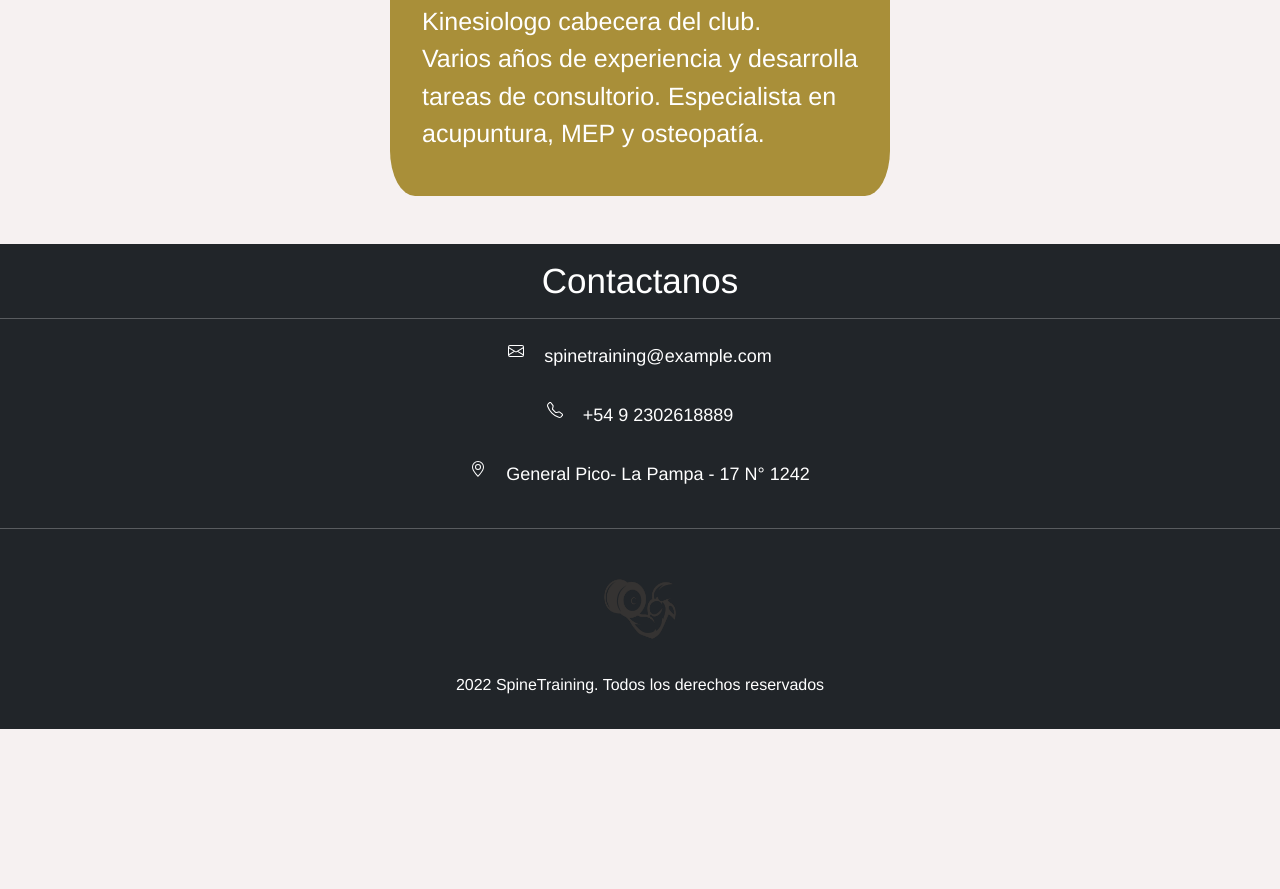
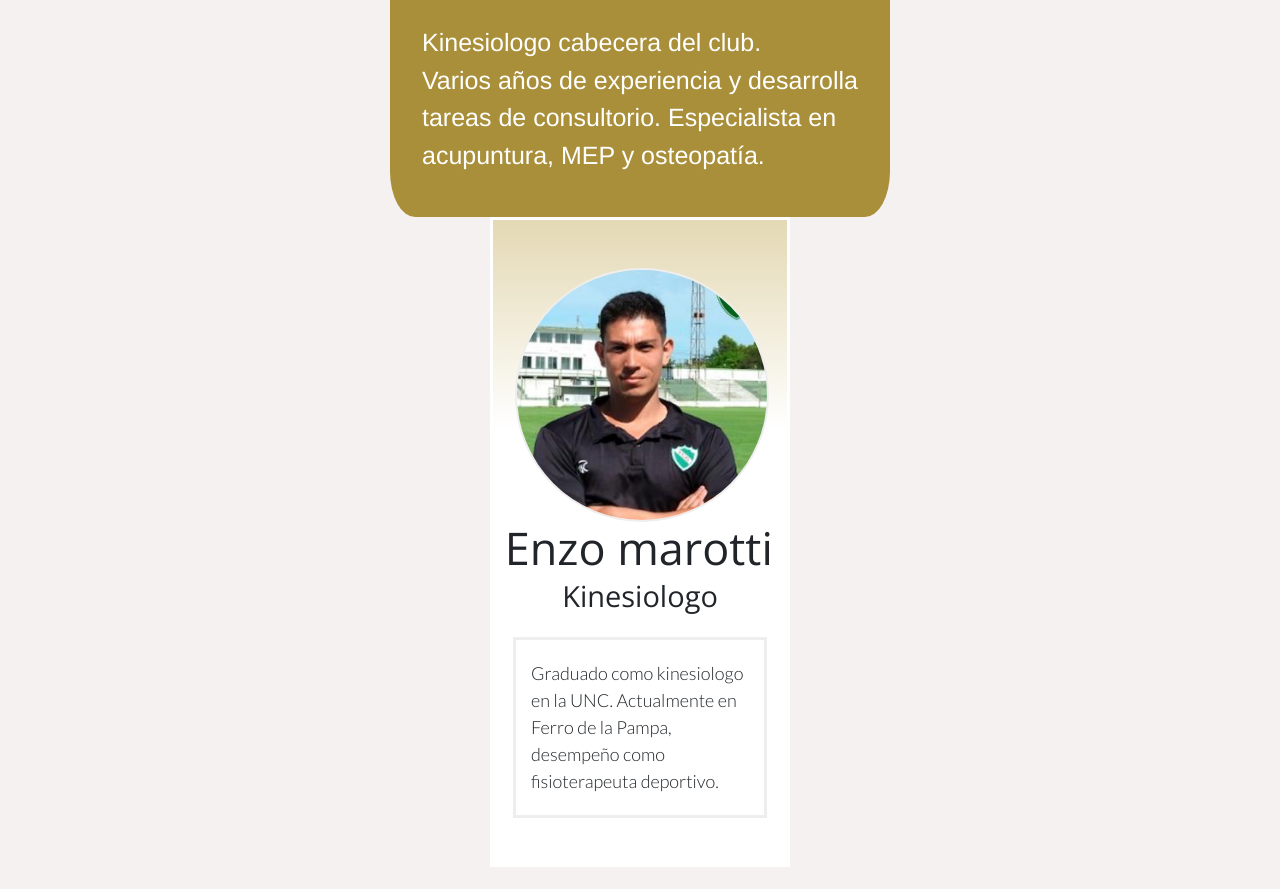
Before and after one commit to EnzoMarotti/KinesioMarotti, a website: page pages/Kinesiologos.html in a window 1280 px wide. Shown: the part 3691-4580 px from the top of the page. Before the commit the page ends 4420 px from the top, so only its background shows below. Drawn offline with nearby package versions, Linux system fonts and the light colour scheme.

Commit message:
desarrollo de card kinesio

```diff
--- a/pages/Kinesiologos.html
+++ b/pages/Kinesiologos.html
@@ -55,7 +55,7 @@
       Por otra parte, Formamos parte del cuerpo médico del club <b>Ferro Carril Oeste (G.P)</b> en el cual desempeñamos trabajo de campo, entrenamientos, asistencia durante el partido, y trabajo de rehabilitación y condicionamiento a los jugadores de dicha institución.
     </p>
     <div class="d-flex justify-content-center">
-      <img src="../Imagenes/kinesiologos/cuerpotecnico.PNG" alt="Imagen del equipo de trabajo en una oficina" class="quienes__img">
+      <img src="../Imagenes/kinesiologos/cuerpotecnico.PNG"  class="quienes__img">
     </div>
     <div class="d-flex justify-content-center">
       <img src="../Imagenes/kinesiologos/tv2.PNG" alt="Trabajo durante partido" class="quienes__img">
@@ -72,13 +72,26 @@
       </div>
       <div class="quienes__personal">
         <img src="../Imagenes/kinesiologos/Enzo.PNG" class="quienes__personal__img img-fluid" alt="Kinesiologo2">
-        <p class="quienes__personal__p"> Kinesiologo cabecera del club. <br> Varios años de experiencia y desarrolla tareas de consultorio. Especialista en acupuntura, MEP y osteopatía.
+        <p class="quienes__personal__p"> Kinesiologo de campo <br> Graduado como kinesiologo en la UNC. Actualmente en Ferro de la Pampa, desempeño como fisioterapeuta deportivo.
       </div>
       <div class="quienes__personal">
         <img src="../Imagenes/kinesiologos/Rodrigo.PNG" class="quienes__personal__img img-fluid" alt="Kinesiologo3">
         <p class="quienes__personal__p"> Kinesiologo cabecera del club. <br> Varios años de experiencia y desarrolla tareas de consultorio. Especialista en acupuntura, MEP y osteopatía.
       </div>
     </div>
+  </section>
+
+  <section>
+    <div class=box>
+      <div id="overlay">
+      <div class="image">
+      </div>
+      </div>
+      <ul class="text">Enzo marotti</ul>
+      <div class="text1"> Kinesiologo</div>
+      <ul class="text2">Graduado como kinesiologo en la UNC. Actualmente en Ferro de la Pampa, desempeño como fisioterapeuta deportivo.</ul>
+      </div>
+      </div>
   </section>
 
 </main>
--- a/sass/parciles/parciles/_kinesiologos.scss
+++ b/sass/parciles/parciles/_kinesiologos.scss
@@ -1,4 +1,5 @@
-
+@import url('https://fonts.googleapis.com/css2?family=Open+Sans:wght@300&display=swap');
+@import url('https://fonts.googleapis.com/css2?family=Lato:wght@300&family=Open+Sans:wght@300&display=swap');
 
 .quienes{
     background-color: map-get($colores,"marron");
@@ -43,19 +44,43 @@
             padding:0 2rem;
         }
     }
-    &__card{
-        @include card;
-        &--img{
-            width:50%;
-            border-radius: 1rem;
+}
 
-        }
-        &--p{
-            color: map-get($colores,"marron");
-            font-size: 1.5rem;
-            @media only screen and (max-width:768px){
-                font-size: 1.25rem;
-            }
-        }
-      }
+
+.box{
+  width: 300px; height: 650px; margin: auto;
+  background-color: transparent; border: solid 3px #fff;
+  margin-bottom: 90px;
+  background: linear-gradient(rgb(228, 217, 180), white) no-repeat center center;
+  background-size: 300px 210px;
+  background-position:left top;
+  background-color: #fff;
 }
+.text{
+    padding-top: 1.5rem;
+  font-family: 'Open Sans', sans-serif;
+  font-size: 45px; position: absolute center;
+  display: inline-block; text-align: center;
+  padding-left: 4%;
+}
+.text1{
+  font-family: 'Open Sans', sans-serif;
+  font-size: 29px; text-align: center;
+  margin-top: -40px;
+  padding-top: 1rem;
+}
+.text2{
+  font-family: 'Lato', sans-serif; font-size: 18px; text-align: left;
+  margin-top: 20px; margin-left: 20px; margin-right: 20px;
+  padding-top: 20px;padding-bottom: 20px; padding-left: 15px;
+  padding-right: 15px;
+  border: solid 3px #eee;
+}
+.image{
+  text-align: center;
+  width: 250px; height: 250px;
+  box-shadow: 0 0 0 2px #eee;
+  background: url("../../../Imagenes/kinesiologos/enzo.PNG")  top no-repeat; background-size: cover; margin: 8%;
+  margin-top: 50px; margin-bottom: -30px; align-content: center;
+  border-radius: 50%;
+}
```
Also changed, not shown: pages/servicios/Ejercicio.html (+1 -1 lines), sass/parciles/main.css, 1 other file.
